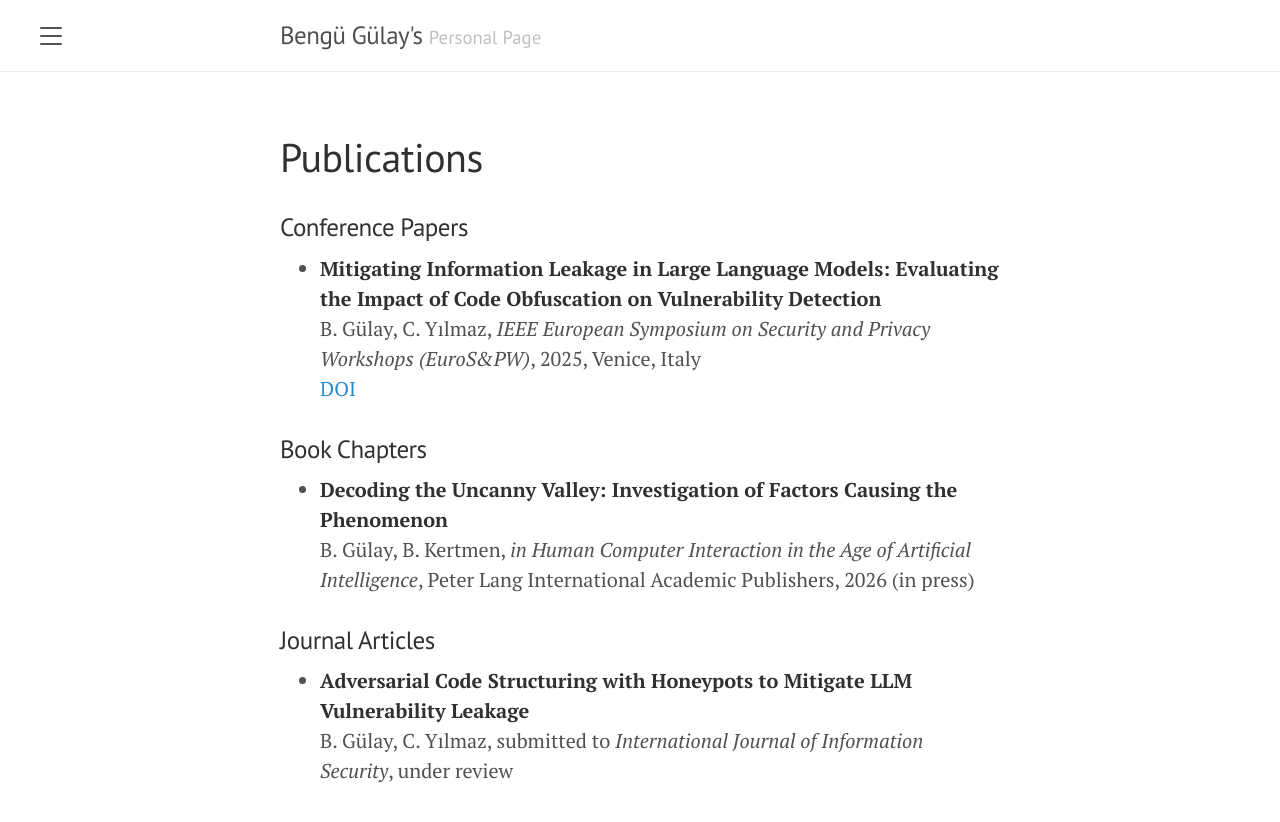
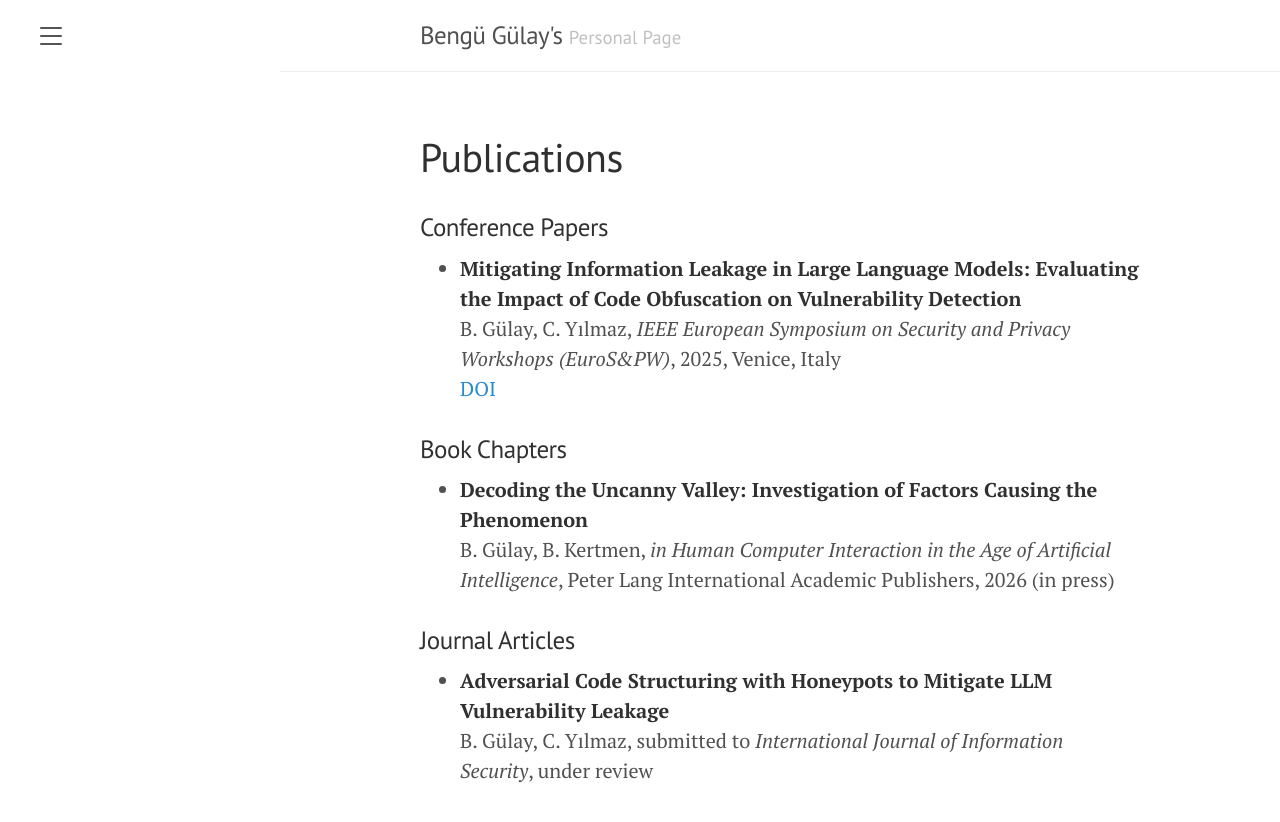
Before and after one commit to bengulay/bengulay.github.io, a Jekyll site: the page built from publications.md, in a window 1280 px wide. Shown: the top 822 px of the page. Built offline with Jekyll 4.4.1, drawn with Linux system fonts in a browser that asks for light colours.

Commit message:
Add .wrap styles for sidebar positioning
Added styles for .wrap class to position sidebar.

```diff
--- a/public/css/lanyon.css
+++ b/public/css/lanyon.css
@@ -60,9 +60,17 @@ h1, h2, h3, h4, h5, h6 {
  * regular page content.
  */
 
+/*
 .wrap {
   position: relative;
   width: 100%;
+}
+BENGU ADDED NEXT
+*/
+.wrap {
+  position: relative;
+  width: calc(100% - 14rem);
+  margin-left: 14rem;
 }
 
 
```
